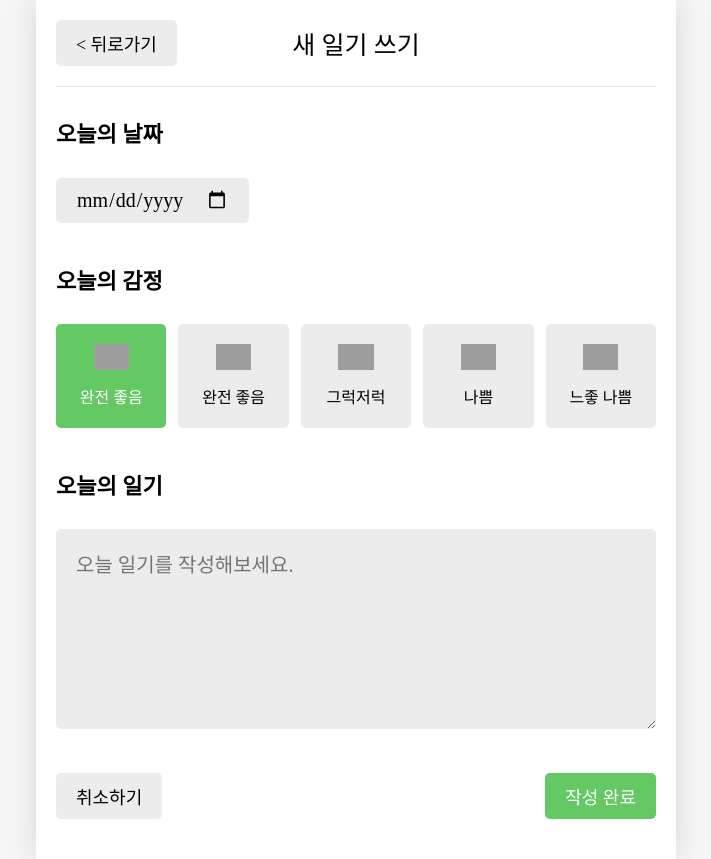
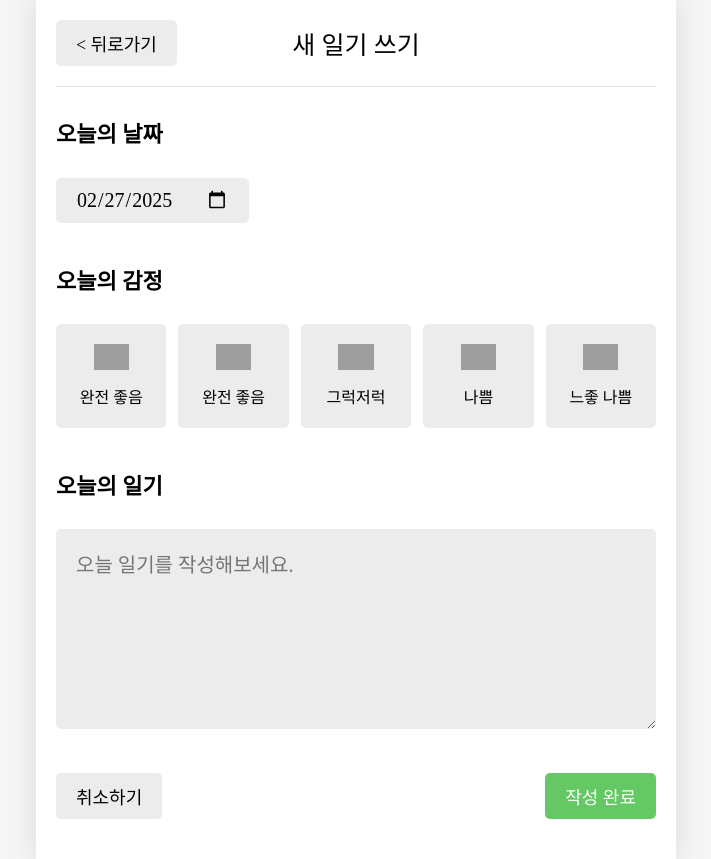
Before and after one commit to renda9602/study, a React (Vite) app in the folder onebite_react/section11/: page /new in a window 1280 px wide. Shown: the whole page, without its empty margins (284-995 px from the left). Built offline with nearby package versions, Linux system fonts and the light colour scheme; grey boxes are pictures that could not be loaded; a web font is replaced by a local one.

Commit message:
diary_made 만들기 기초5 뒤로가기, 취소 작성완료 버튼 기능 추가

```diff
--- a/onebite_react/section11/src/components/Editor.jsx
+++ b/onebite_react/section11/src/components/Editor.jsx
@@ -1,3 +1,5 @@
+import { useState } from 'react';
+import { useNavigate } from 'react-router-dom';
 import Button from './Button';
 import './Editor.css';
 import EmotionItem from './EmotionItem';
@@ -24,35 +26,104 @@
     emotionName: '느좋 나쁨',
   },
 ];
+const getStringDate = targetDate => {
+  // 날짜형식 변경 함수
+  let year = targetDate.getFullYear();
+  let month = targetDate.getMonth() + 1;
+  let date = targetDate.getDate();
 
-const Editor = () => {
-  const emotionId = 1;
+  // 월 또는 일이 한자리 수일 경우 앞에 0을 붙여주는 코드
+  if (month < 10) {
+    month = `0${month}`;
+  }
+  if (date < 10) {
+    date = `0${date}`;
+  }
+  return `${year}-${month}-${date}`;
+};
+
+const Editor = ({ onSubmit }) => {
+  // new 페이지에서 Editor 컴포넌트를 사용하면, 새로운 일기를 작성하는 페이지가 되고,
+  // edit 페이지에서 Editor 컴포넌트를 사용하면, 기존에 작성된 일기를 수정하는 페이지가 됩니다.
+  // 그래서 이 컴포넌트에서 작성된 일기의 내용을 저장하는 함수를 만들어야 합니다.
+  // 그런데 이 컴포넌트는 새로운 일기를 작성하는 페이지에서도 사용되고, 기존에 작성된 일기를 수정하는 페이지에서도 사용되기 때문에,
+  // 이 컴포넌트에서 작성된 일기의 내용을 저장하는 함수를 만들 때,
+  // 새로운 일기를 작성하는 페이지에서 사용될 함수와 기존에 작성된 일기를 수정하는 페이지에서 사용될 함수를 따로 만들어야 합니다.
+  const [input, setInput] = useState({
+    createdDate: new Date(), //문자열로 저장
+    cmotionId: 3,
+    content: '',
+  });
+
+  const onChangeInput = e => {
+    console.log(e.target.name); // 어떤 요소에 입력이 들어왔는지 콘솔에 출력
+    console.log(e.target.value); // 어떤 요소에 입력된값이 들어왔는지 콘솔에 출력
+
+    let name = e.target.name; // 입력된 요소의 name 속성 값을 가져옴
+    let value = e.target.value; // 입력된 요소의 value 속성 값을 가져옴
+    if (name === 'createdDate') {
+      // 만약 name 속성 값이 createdDate라면
+      value = new Date(value); // value 변수에 새로운 Date 객체를 할당
+    }
+    setInput({
+      ...input, /// 기존의 input 객체를 유지하면서
+      [name]: value, // name 속성 값을 가진 속성에 value 값을 할당
+    });
+  };
+
+  const onSubmitButtonClick = () => {
+    onSubmit(input); // onSubmit 함수를 호출하고, input 객체를 인수로 전달
+  };
+
+  const nav = useNavigate();
 
   return (
     <div className="Editor">
       <section className="date_setion">
         <h4>오늘의 날짜</h4>
-        <input type="date" />
+        <input
+          name="createdDate" // name 속성 값을 설정 하여 입력 요소의 이름을 지정
+          onChange={onChangeInput}
+          value={getStringDate(input.createdDate)}
+          type="date"
+        />
       </section>
       <section className="emotion_setion">
         <h4>오늘의 감정</h4>
         <div className="emotion_list_wrapper">
           {emotionList.map(item => (
             <EmotionItem
+              onClick={() =>
+                onChangeInput({
+                  target: {
+                    name: 'emotionId',
+                    value: item.emotionId,
+                  },
+                })
+              }
               key={item.emotionId}
               {...item}
-              isSelected={item.emotionId === emotionId}
+              isSelected={item.emotionId === input.emotionId}
             />
           ))}
         </div>
       </section>
       <section className="content_setion">
         <h4>오늘의 일기</h4>
-        <textarea placeholder="오늘 일기를 작성해보세요."></textarea>
+        <textarea
+          name="content" // name 속성 값을 설정 하여 입력 요소의 이름을 지정
+          onChange={onChangeInput} // 입력 값이 변경될 때마다 onChangeInput 함수를 호출하여 value에 속성 값을 가져옴
+          placeholder="오늘 일기를 작성해보세요."
+        ></textarea>
       </section>
       <section className="button_setion">
-        <Button text={'취소하기'} />
-        <Button text={'작성 완료'} type={'POSITIVE'} />
+        <Button text={'취소하기'} onClick={() => nav(-1)} />
+        <Button
+          // 클릭했을때 props 로 전달받은 값을 실행
+          onClick={onSubmitButtonClick}
+          text={'작성 완료'}
+          type={'POSITIVE'}
+        />
       </section>
     </div>
   );
--- a/onebite_react/section11/src/components/EmotionItem.jsx
+++ b/onebite_react/section11/src/components/EmotionItem.jsx
@@ -1,9 +1,10 @@
 import { getEmotionImg } from '../utill/get-emotion-image';
 import './EmotionItem.css';
 
-const EmotionItem = ({ emotionId, emotionName, isSelected }) => {
+const EmotionItem = ({ emotionId, emotionName, isSelected, onClick }) => {
   return (
     <div
+      onClick={onClick}
       className={`EmotionItem ${
         isSelected ? `EmotionItem_on_${emotionId}` : ''
       }`}
--- a/onebite_react/section11/src/pages/New.jsx
+++ b/onebite_react/section11/src/pages/New.jsx
@@ -1,15 +1,27 @@
+import { useContext } from 'react'; // useContext 훅을 사용하여 컨텍스트에 접근 가능 (컨텍스트는 컴포넌트 트리 전체에 데이터를 전달하는 방법)
+import { useNavigate } from 'react-router-dom';
+import { DiaryDispatchContext } from '../App'; // DiaryDispatchContext 컨텍스트를 가져옴 (컨텍스트는 컴포넌트 트리 전체에 데이터를 전달하는 방법)
 import Button from '../components/Button';
 import Editor from '../components/Editor';
 import Header from '../components/Header';
 
 const New = () => {
+  const { onCreate } = useContext(DiaryDispatchContext); // 컨텍스트에서 onCreate 함수를 가져옴
+  const nav = useNavigate();
+
+  const onSubmit = input => {
+    // 새로운 일기 추가 함수
+    onCreate(input.createdDate.getTime(), input.emotionId, input.content); // 새로운 일기 추가 함수 호출 및 인수 전달 (input 객체의 속성 값을 전달)
+    nav('/', { replace: true }); // 홈 페이지로 이동 (replace: true 옵션을 사용하여 히스토리 스택에 추가하지 않고 현재 페이지를 대체)
+  };
+
   return (
     <div>
       <Header
         title={'새 일기 쓰기'}
-        leftChild={<Button text={'< 뒤로가기'} />}
+        leftChild={<Button onClick={() => nav(-1)} text={'< 뒤로가기'} />}
       />
-      <Editor />
+      <Editor onSubmit={onSubmit} />
     </div>
   );
 };
```
